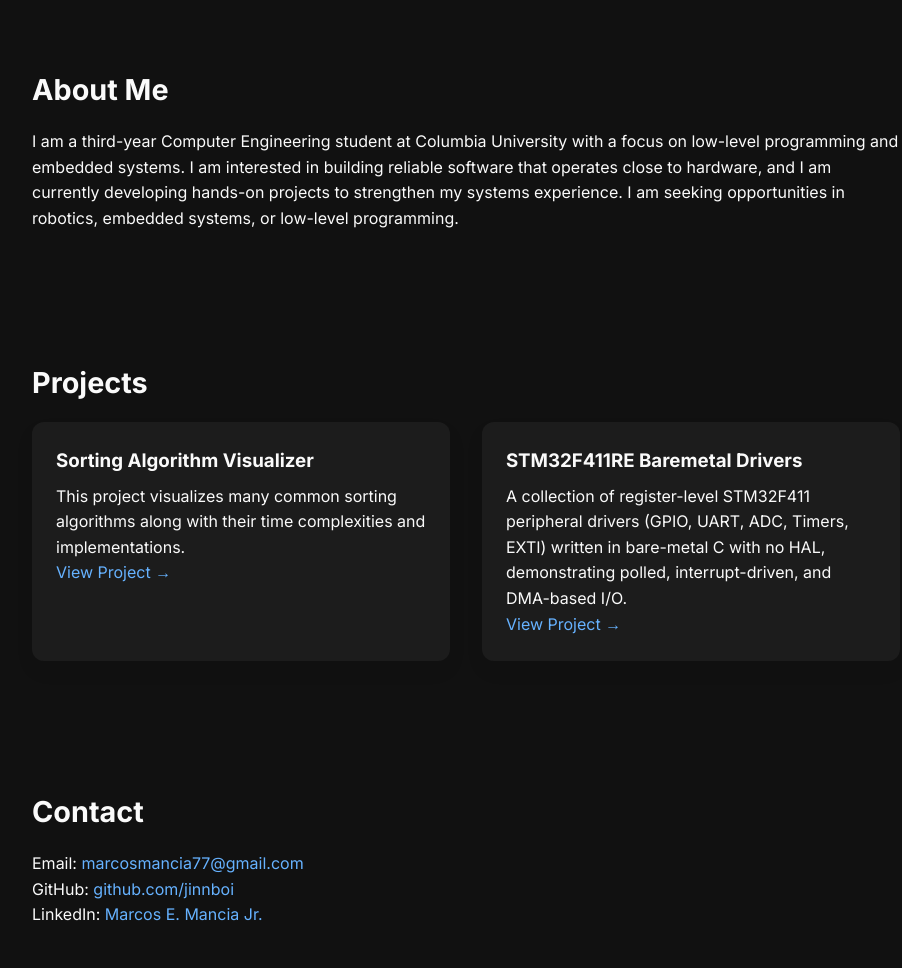
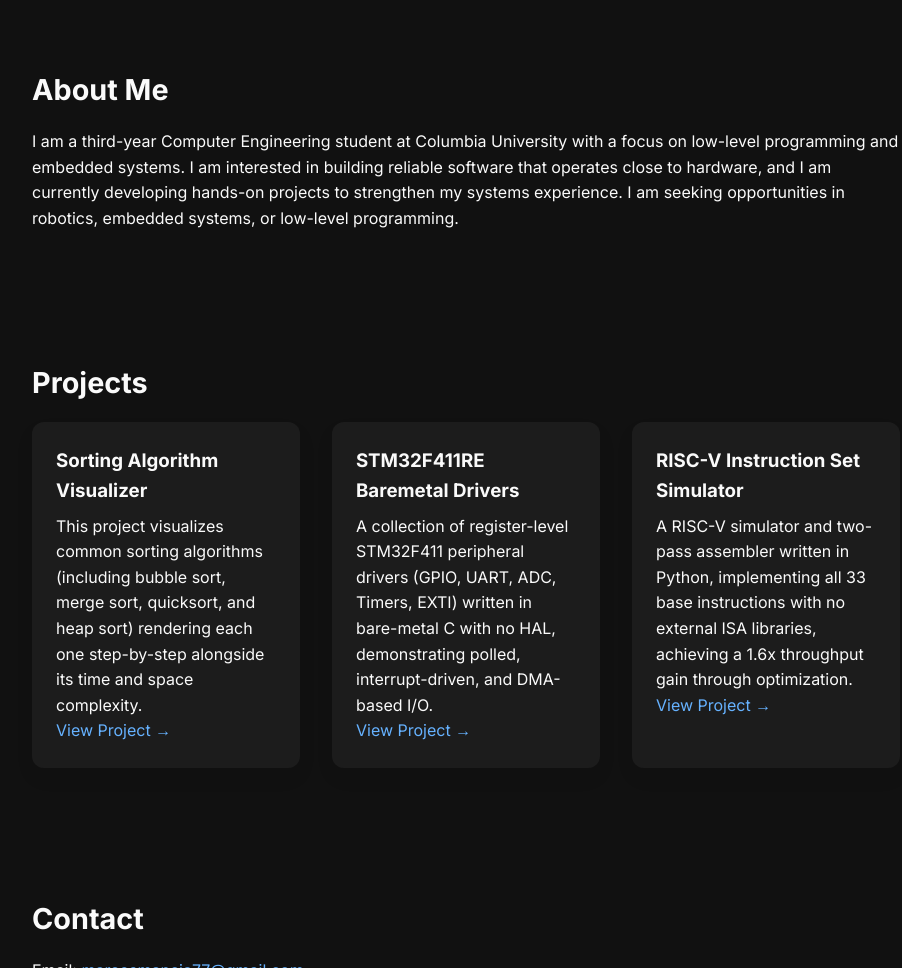
Before and after one commit to Jinnboi/jinnboi.github.io, a plain HTML site: page index.html in a window 1280 px wide. Shown: the part 296-1264 px from the top of the page, without its empty margins (174-1076 px from the left). Drawn offline with Linux system fonts and the light colour scheme.

Commit message:
Added new project to Projects section.

```diff
--- a/index.html
+++ b/index.html
@@ -49,7 +49,7 @@
       			<div class="project-card">
 	      		<h3>Sorting Algorithm Visualizer</h3>
         		<p>
-        			This project visualizes many common sorting algorithms along with their time complexities and implementations.
+        			This project visualizes common sorting algorithms (including bubble sort, merge sort, quicksort, and heap sort) rendering each one step-by-step alongside its time and space complexity.
 				</p>
         		<a href="https://github.com/Jinnboi/SortingAlgorithmVisualizer" target="_blank">View Project →</a>
       			</div>
@@ -60,6 +60,14 @@
           			A collection of register-level STM32F411 peripheral drivers (GPIO, UART, ADC, Timers, EXTI) written in bare-metal C with no HAL, demonstrating polled, interrupt-driven, and DMA-based I/O.
         		</p>
 				<a href="https://github.com/Jinnboi/Baremetal-Drivers" target="_blank">View Project →</a>
+      			</div>
+
+				<div class="project-card">
+        		<h3>RISC-V Instruction Set Simulator</h3>
+        		<p>
+          			A RISC-V simulator and two-pass assembler written in Python, implementing all 33 base instructions with no external ISA libraries, achieving a 1.6x throughput gain through optimization.
+        		</p>
+				<a href="https://github.com/Jinnboi/RISCV-Sim" target="_blank">View Project →</a>
       			</div>
 
     		</div>
```
